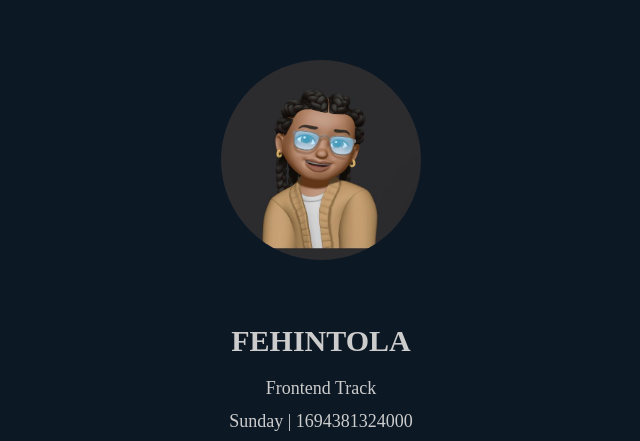
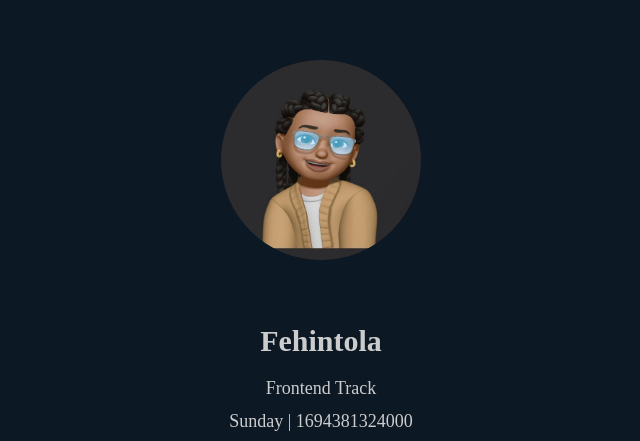
Before and after one commit to f3hint0la/hng-frontend-task1, a plain HTML site: page index.html in a window 1280 px wide. Shown: the part 105-546 px from the top of the page, without its empty margins (319-959 px from the left). Drawn offline with Linux system fonts and the light colour scheme.

Commit message:
fix: slack username

```diff
--- a/index.html
+++ b/index.html
@@ -29,14 +29,14 @@
         </div>
 
         <div class="cardInfo">
-          <h2 data-testid="slackUserName">FEHINTOLA</h2>
+          <h2 data-testid="slackUserName">Fehintola</h2>
           <p data-testid="myTrack">Frontend Track</p>
 
           <p class="dateTime">
             <span class="currentDayOfTheWeek" data-testid="currentDayOfTheWeek">
             </span>
             <span>|</span>
-            <span class="currentUTCTime" data-testid="currentUTCTime"> </span>
+            <span class="currentUTCTime" data-testid="currentUTCTime"></span>
           </p>
 
           <div class="link">
```
